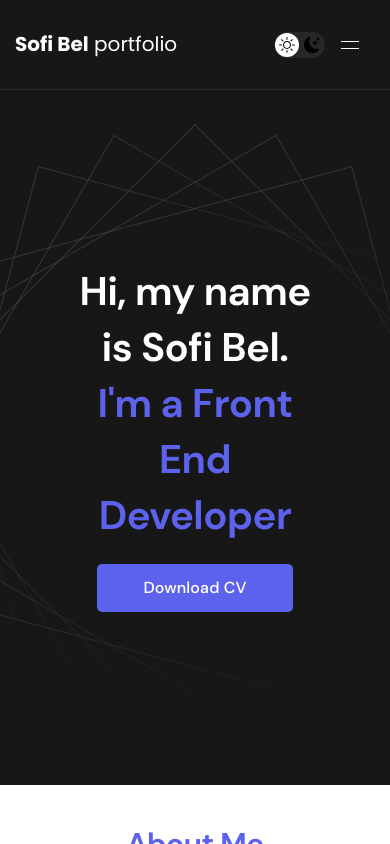
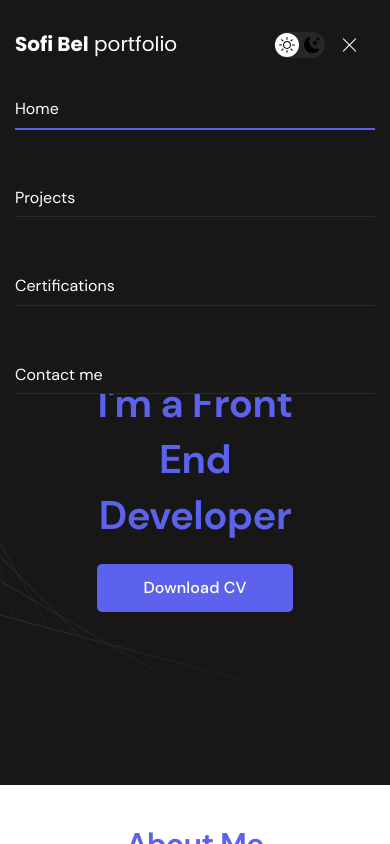
Before and after one commit to sofi-bel/personal-website, a React (Create React App) app: page / in a window 390 px wide. Both pictures are taken after a click on the element 350 px from the left and 45 px from the top of the page. Shown: the top 844 px of the page. Built offline with nearby package versions, Linux system fonts and the light colour scheme; the HTML template or start-up script is replaced by a standard one.

Commit message:
move BtnToggleMenu to  separate component

```diff
--- a/src/assets/styles/index.scss
+++ b/src/assets/styles/index.scss
@@ -19,3 +19,4 @@
 @import "../../components/btn/style";
 @import "../../components/btnDarkMode/style";
 @import "../../components/social/style";
+@import "../../components/btnToggleMenu/style";
--- /dev/null
+++ b/src/components/btnToggleMenu/BtnToggleMenu.js
@@ -0,0 +1,14 @@
+import React from "react";
+
+const BtnToggleMenu = ({ onChange }) => {
+  return (
+    <div className="navbar__toggler" onClick={onChange}>
+      <div className="navbar__toggler-icon">
+        <div className="navbar__toggler-icon--line--top"></div>
+        <div className="navbar__toggler-icon--line--bottom"></div>
+      </div>
+    </div>
+  );
+};
+
+export default BtnToggleMenu;
--- /dev/null
+++ b/src/components/btnToggleMenu/style.scss
@@ -0,0 +1,46 @@
+@use "sass:map";
+@import "../../assets/styles/variables";
+
+.navbar__toggler {
+  position: relative;
+  display: inline-block;
+  height: 3.125rem;
+  width: 3.125rem;
+  cursor: pointer;
+  transform: rotate(0deg);
+  transition: transform 0.3s $cubic;
+  user-select: none;
+  -webkit-tap-highlight-color: transparent;
+
+  @media (min-width: map.get($grid-breakpoints, lg)) {
+    display: none;
+  }
+
+  &-icon {
+    width: 1.125rem;
+    height: 0.5rem;
+    position: relative;
+    display: block;
+    margin: -0.25rem auto 0;
+    top: 50%;
+
+    &--line--top,
+    &--line--bottom {
+      width: 100%;
+      height: 0.063rem;
+      display: block;
+      position: relative;
+      background: var(--header-text);
+      transition: transform 0.3s $cubic;
+      transition-delay: 0s;
+    }
+
+    &--line--top {
+      transform: translateY(0) rotate(0deg);
+    }
+
+    &--line--bottom {
+      transform: translateY(0.375rem) rotate(0deg);
+    }
+  }
+}
--- a/src/components/navbar/Navbar.js
+++ b/src/components/navbar/Navbar.js
@@ -1,23 +1,31 @@
-import React from "react";
+import { useState } from "react";
 import BtnDarkMode from "../btnDarkMode/BtnDarkMode";
+import BtnToggleMenu from "../btnToggleMenu/BtnToggleMenu";
 import Nav from "../nav/Nav";
-import {NavLink} from "react-router-dom";
+import { NavLink } from "react-router-dom";
 import { navs } from "../../helpers/navList";
 
 const Navbar = () => {
+  const [openMenu, setOpenMenu] = useState("close");
+  const handleClickOnToggleMenu = () => {
+    setOpenMenu((currentValue) =>  {
+      return (currentValue === "open") ? "close" : "open";
+    });
+  }
+
+  const navbarNormal = 'navbar';
+  const navbarNavNormal = 'navbar__nav nav';
+  const navbarActive = 'navbar nav-is-visible';
+  const navbarNavActive = 'navbar__nav nav nav-is-visible';
+
   return (
-    <nav className="navbar">
+    <nav className={openMenu === 'close' ? navbarNormal : navbarActive}>
       <NavLink to="/" className="navbar__brand">
         <strong>Sofi Bel</strong> portfolio
       </NavLink>
       <BtnDarkMode />
-      <div className="navbar__toggler">
-        <div className="navbar__toggler-icon">
-          <div className="navbar__toggler-icon--line--top"></div>
-          <div className="navbar__toggler-icon--line--bottom"></div>
-        </div>
-      </div>
-      <ul className="navbar__nav nav">
+      <BtnToggleMenu onChange={handleClickOnToggleMenu} />
+      <ul className={openMenu === 'close' ? navbarNavNormal : navbarNavActive}>
         {navs.map((nav) => {
           return (
             <Nav
--- a/src/components/navbar/style.scss
+++ b/src/components/navbar/style.scss
@@ -47,50 +47,6 @@
     }
   }
 
-  &__toggler {
-    position: relative;
-    display: inline-block;
-    height: 3.125rem;
-    width: 3.125rem;
-    cursor: pointer;
-    transform: rotate(0deg);
-    transition: transform 0.3s $cubic;
-    user-select: none;
-    -webkit-tap-highlight-color: transparent;
-
-    @media (min-width: map.get($grid-breakpoints, lg)) {
-      display: none;
-    }
-
-    &-icon {
-      width: 1.125rem;
-      height: 0.5rem;
-      position: relative;
-      display: block;
-      margin: -0.25rem auto 0;
-      top: 50%;
-
-      &--line--top,
-      &--line--bottom {
-        width: 100%;
-        height: 0.063rem;
-        display: block;
-        position: relative;
-        background: var(--header-text);
-        transition: transform 0.3s $cubic;
-        transition-delay: 0s;
-      }
-
-      &--line--top {
-        transform: translateY(0) rotate(0deg);
-      }
-
-      &--line--bottom {
-        transform: translateY(0.375rem) rotate(0deg);
-      }
-    }
-  }
-
   &.nav-is-visible {
     display: flex;
     flex-direction: row;
```
